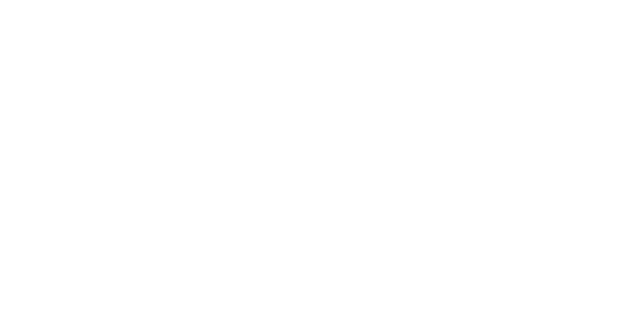
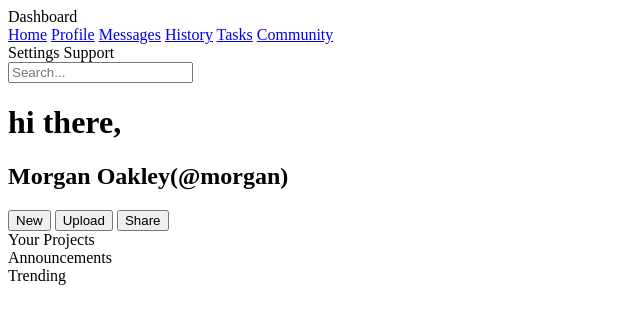
Before and after one commit to Dcod36/odin-admindashboard, a plain HTML site: page index.html in a window 1280 px wide. Shown: the whole page, without its empty margins (0-640 px from the left). Drawn offline with Linux system fonts and the light colour scheme.

Commit message:
added basic html layout

```diff
--- a/index.html
+++ b/index.html
@@ -7,6 +7,50 @@
     <title>Document</title>
 </head>
 <body>
+    <div id="container">
+         <aside id="sidebar">
+            <div class="brand">
+                Dashboard
+            </div>
+            <nav class="nav">
+                <a href="#">Home</a>
+                <a href="#">Profile</a>
+                <a href="#">Messages</a>
+                <a href="#">History</a>
+                <a href="#">Tasks</a>
+                <a href="#">Community</a>
+            </nav>
+            <div id="settings">
+                <a>Settings</a>
+                <a>Support</a>
+            </div>
+         </aside>
+        <header class="header">
+            <div class="search-bar">
+                <input type="text" placeholder="Search...">
 
+            </div>
+            <div class="user-profile">
+                <h1>hi there,</h1>
+                <h2>Morgan Oakley(@morgan)</h2>
+
+            </div>
+            <div class="header-contents">
+                <button>New</button>
+                <button>Upload</button>
+                <button>Share</button>
+
+            </div>
+        </header>
+        <main class="main-contents">
+            <section class="projects">
+                Your Projects
+
+            </section>
+            <aside class="side-panels">
+                <section >Announcements</section>
+                <section>Trending</section>
+            </aside>
+        </main>
 </body>
 </html>
```
